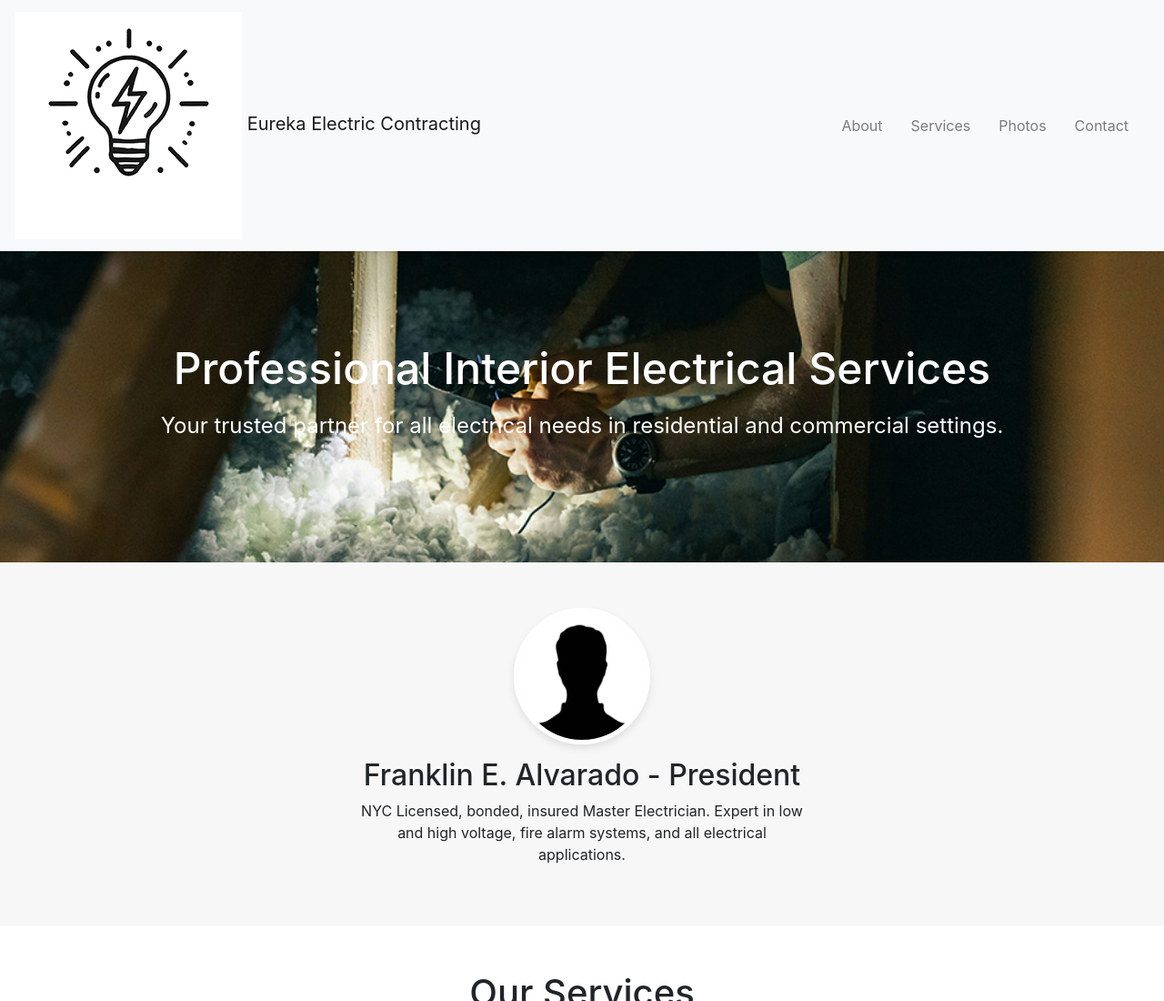
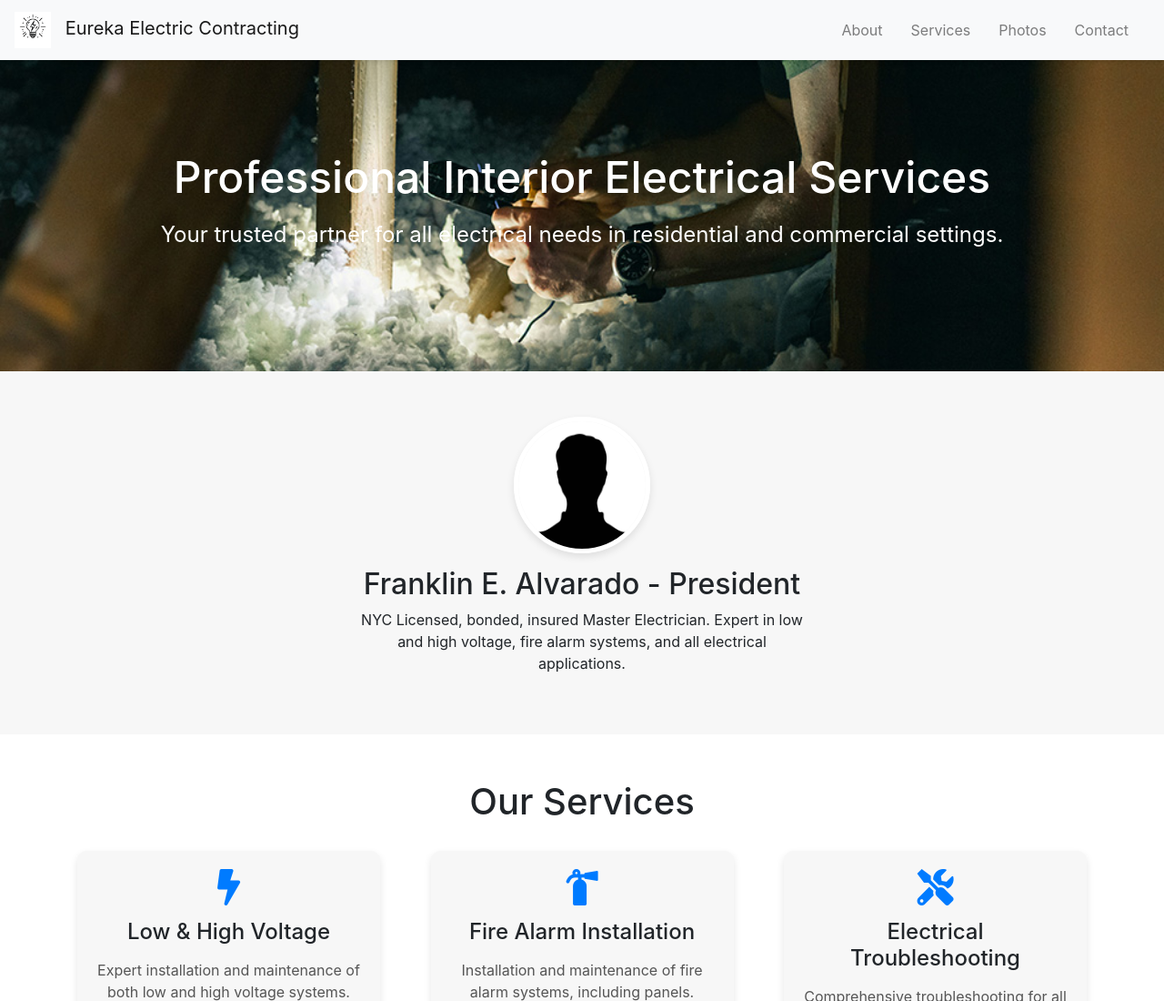
Before and after one commit to Jutsued/mannuel.github.io, a plain HTML site: page index.html in a window 1280 px wide. Shown: the top 1100 px of the page at 91% size. Drawn offline with nearby package versions, Linux system fonts and the light colour scheme.

Commit message:
Update styles.css
styling company logo

```diff
--- a/styles.css
+++ b/styles.css
@@ -17,6 +17,13 @@ body {
 .nav-link:hover {
   color: #007bff;
   transition: color 0.3s ease;
+}
+
+.logo-img {
+  height: 40px;
+  width: auto;
+  margin-right: 10px;
+  vertical-align: middle;
 }
 
 /* Photo Section Styles */
```
